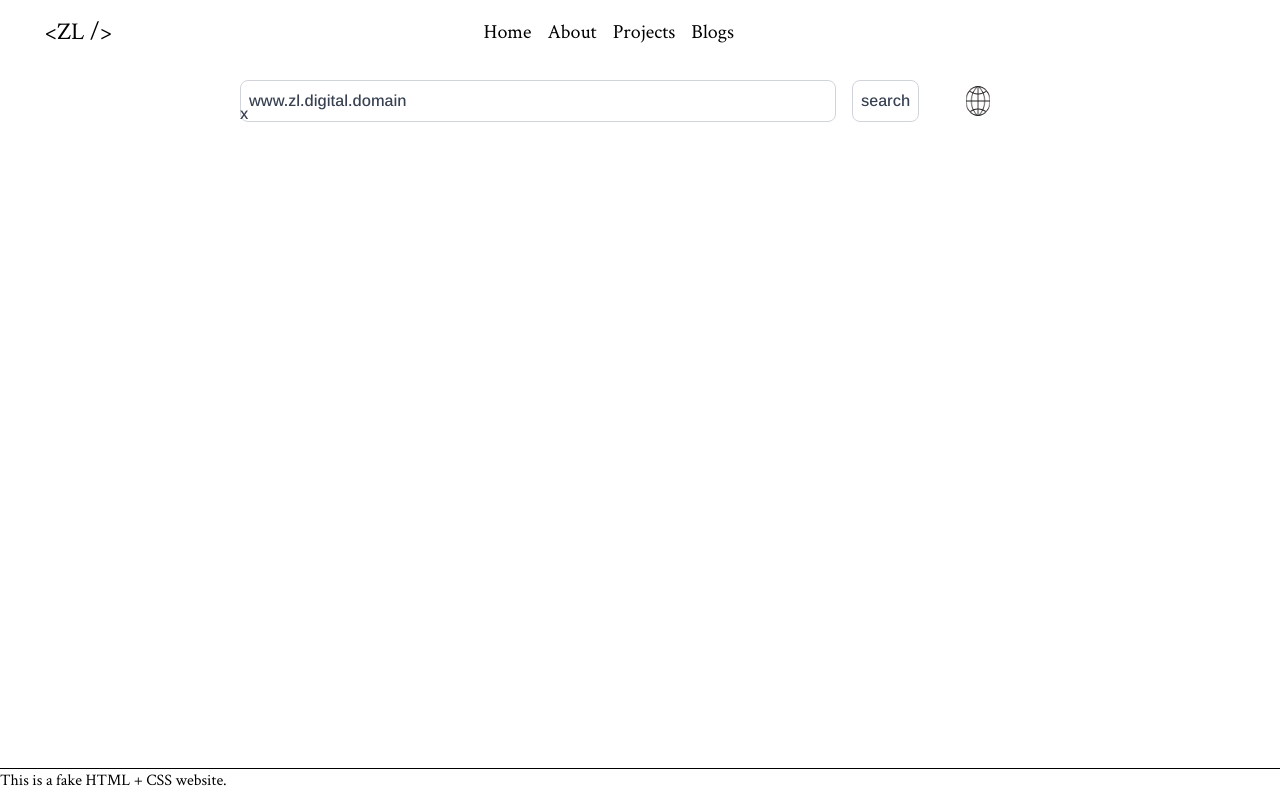
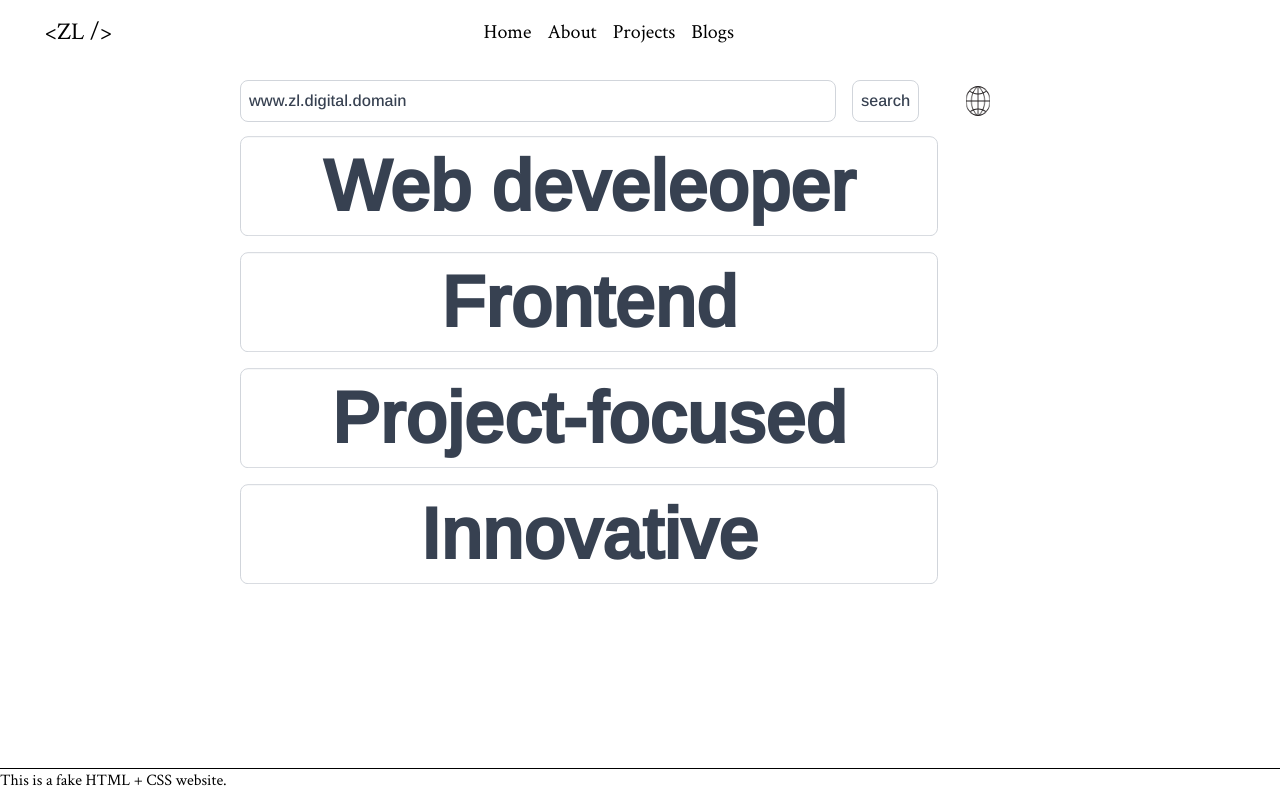
Before and after one commit to zlrkw11/zl-v2, a Next.js app: page / in a window 1280 px wide. Built offline with nearby package versions, Linux system fonts and the light colour scheme.

Commit message:
text effects

```diff
--- a/app/page.tsx
+++ b/app/page.tsx
@@ -47,7 +47,7 @@ export default function Home() {
         <div className="col-start-6 md:col-start-7 col-span-1 flex ">
           {" "}
           <button className="border border-gray-300 p-2 rounded-lg hover:text-red-600 hover:border-red-600">
-            search
+            <Link href="/about">search</Link>
           </button>
         </div>
         <div className="w-12 col-start-8 col-span-1 flex items-center justify-center">
@@ -62,7 +62,29 @@ export default function Home() {
             />
           </Link>
         </div>{" "}
-        <div className={`${styles["move-up-down"]}`}>x</div>
+        <div className="col-span-7 gap-4 flex flex-col text-7xl font-bold">
+          {" "}
+          <div
+            className={`${styles["move-up-down"]} col-span-4 w-200px justify-center h-[100px] flex items-center border border-gray-300 rounded-lg`}
+          >
+            <p>Web develeoper</p>
+          </div>
+          <div
+            className={`${styles["move-up-down"]} w-200px h-[100px] justify-center flex items-center border border-gray-300 rounded-lg`}
+          >
+            <p>Frontend</p>
+          </div>
+          <div
+            className={`${styles["move-up-down"]} w-200px h-[100px] justify-center flex items-center border border-gray-300 rounded-lg`}
+          >
+            <p>Project-focused</p>
+          </div>
+          <div
+            className={`${styles["move-up-down"]} w-200px h-[100px] justify-center flex items-center border border-gray-300 rounded-lg`}
+          >
+            <p>Innovative</p>
+          </div>
+        </div>
       </div>
     </div>
   );
--- a/app/styles/Home.module.css
+++ b/app/styles/Home.module.css
@@ -13,7 +13,7 @@
 }
 
 .move-up-down {
-  animation: moveUpDown 8s ease-in-out infinite;
+  animation: moveUpDown 6s ease-in-out infinite;
 }
 
 @keyframes moveUpDown {
@@ -22,7 +22,7 @@
   }
 
   50% {
-    transform: translateY(-50px);
+    transform: translateY(-30px);
   }
 
   100% {
```
